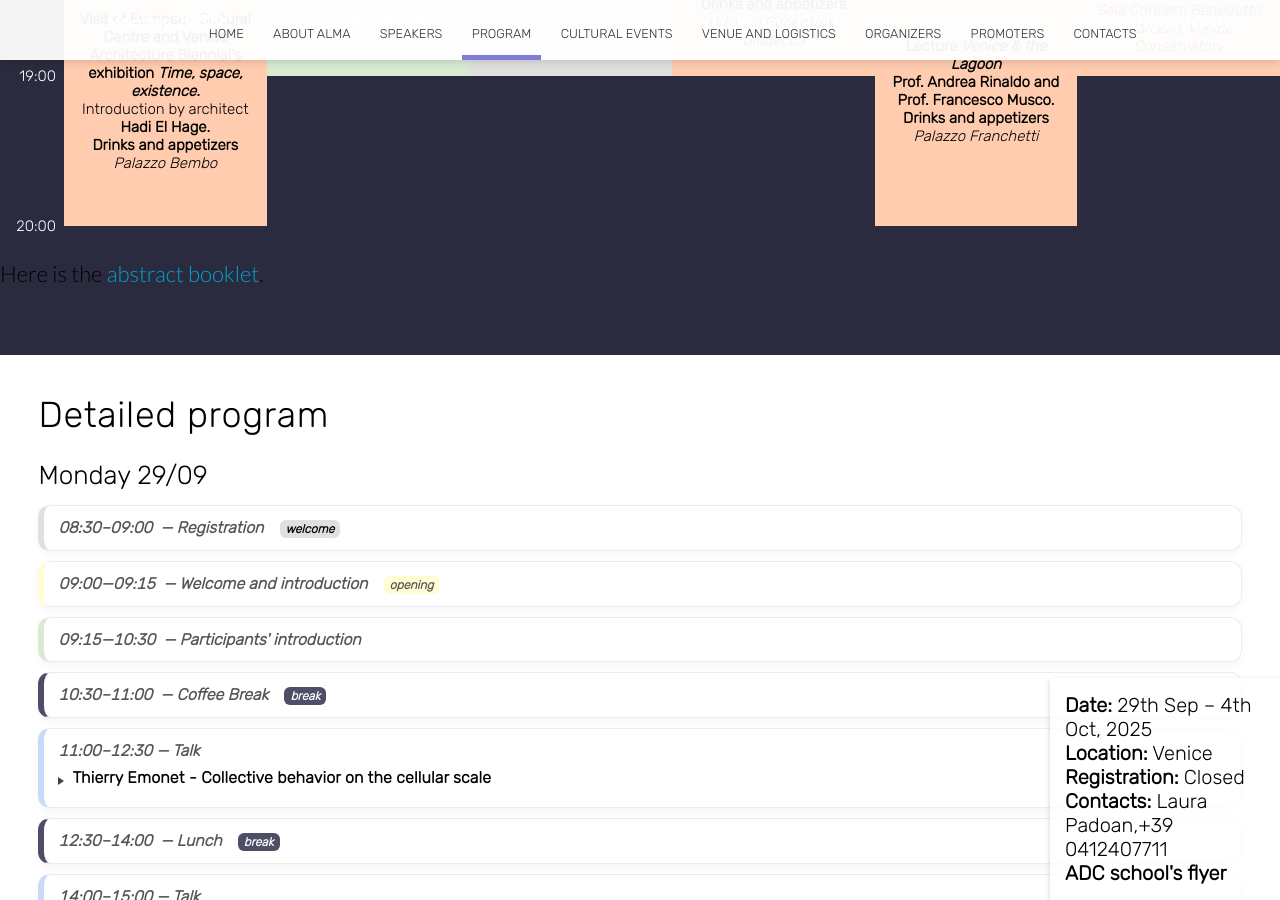
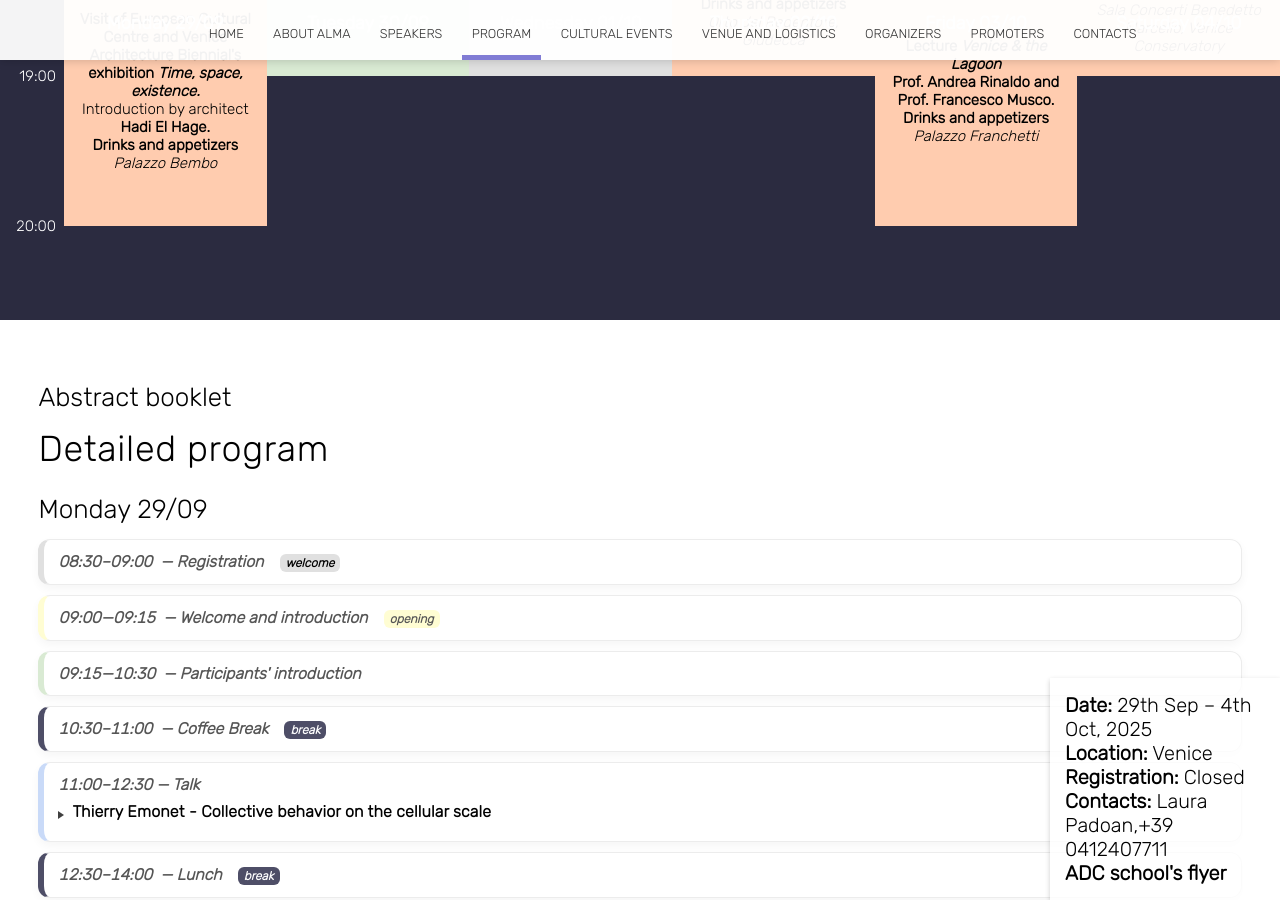
Before and after one commit to almadalcoschool/almadalcoschool.github.io, a Jekyll site: the page built from scientific_program.html, in a window 1280 px wide and 900 px high, scrolled down 1911 px. Built offline with Jekyll 4.4.1, drawn with Linux system fonts in a browser that asks for light colours; nearby versions of some CDN libraries.

Commit message:
abstract new

```diff
--- a/scientific_program.html
+++ b/scientific_program.html
@@ -813,14 +813,17 @@ image: /images/home/paper_natEcoEvol2020.jpg
 </div>
 
 
-<p style="margin-bottom: 20px;">
-    Here is the <a href="https://hub.bio.ens.psl.eu/index.php/s/Tx7tif3FENsgEBt?path=%2F" target="_blank">abstract booklet</a>.
-</p>
-
 
 
 <!-- TIMELINE DETTAGLIATO-->
 <section class="agenda" aria-label="Detailed program">
+    <!-- link agli abstract, in stile "day-title" -->
+    <h2 class="day-title">
+        <a href="https://hub.bio.ens.psl.eu/index.php/s/Tx7tif3FENsgEBt?path=%2F" target="_blank">
+            Abstract booklet
+        </a>
+    </h2>
+
     <h1 class="agenda-title">Detailed program</h1>
 
     <!-- ===== MONDAY 29/09 ===== -->
```
